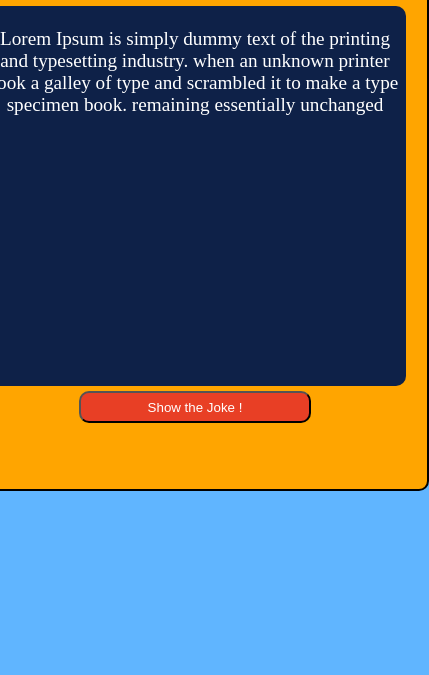
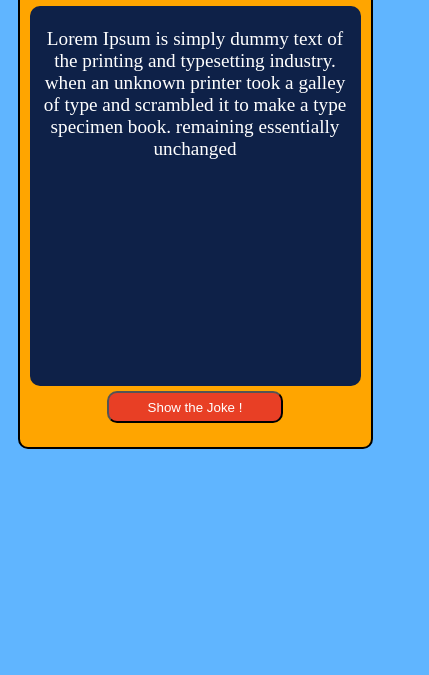
Before and after one commit to Dhirajcoder7/API_projects, a plain HTML site: page index.html in a window 390 px wide. Shown: the part 169-844 px from the top of the page, 429 px wide, since content can reach past the window. Drawn offline with Linux system fonts and the light colour scheme.

Commit message:
Update index.html

```diff
--- a/index.html
+++ b/index.html
@@ -6,7 +6,7 @@
     <title>Random Joke</title>
 </head>
 <style>
-    body{padding:10vh;
+    body{
         background-color:#60B5FF;
         display:flex;
         justify-content:center;
@@ -14,6 +14,7 @@
         align-items:center;
     }
     .container{
+      margin-top:10vh;
       border:2px solid black;
       border-radius:10px;
       height:65vh;
@@ -22,16 +23,27 @@
       padding:0 0 15px;
       text-align:center;
     }
+    @media (max-width: 390px) {
+      .container{
+        width:90vw;
+        height:60vh;
+        margin-top:10vh;
+      }
+
+
+    }
     h1{
       text-align:center;
       -webkit-text-stroke:0.2px white;
     }
     #joke_msg{
+      padding:0 10px 0 10px;
       font-size:1.2rem;
       border-radius:10px;
       height:45vh;
-      width:50vh;
-      margin:auto;
+      text-align:center;
+      margin-left:10px;
+      margin-right:10px;
       background-color:#0E2148;
       color:white;
       overflow:hidden;
@@ -61,6 +73,7 @@
  <button>Show the Joke !</button>
   </div>
 <script>
+
   let URL ="https://v2.jokeapi.dev/joke/Any?blacklistFlags=nsfw,religious,political,racist,sexist,explicit&type=single"
 
   let show_joke = document.getElementById("joke_msg");
@@ -69,16 +82,16 @@
  async function CallApi() {
     let Responce = await fetch(URL);
     let data = await Responce.json();
-    console.log(data);
+    // console.log(data);
 
     show_joke.innerText = data.joke+"🤣";
   }
   button.addEventListener('click',()=>{
     CallApi().then((res)=>{
-        console.log("Susseccfully Data Found",res);
+        console.log("All Clear");
   }).catch((err)=>{
-    console.log("Error !",err);
-  });;
+    console.log("Error !");
+  });
   })
   //
 </script>
```
